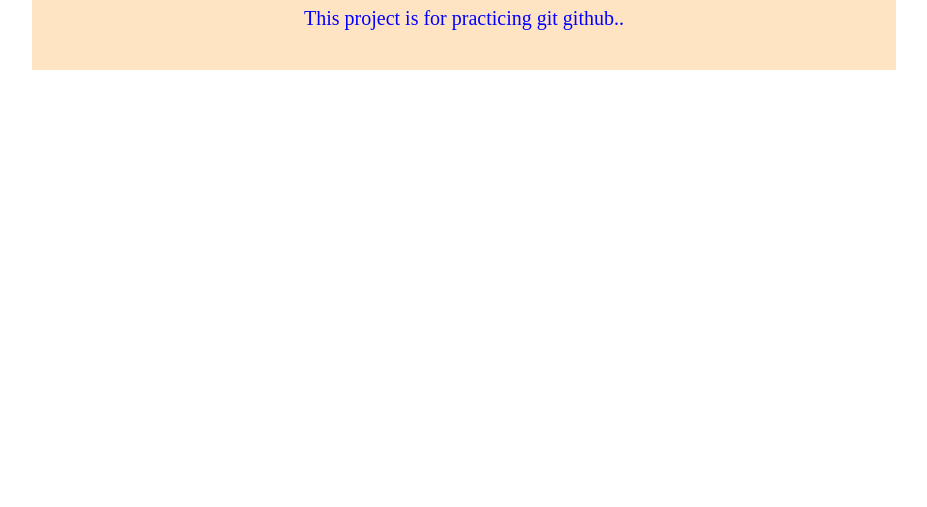
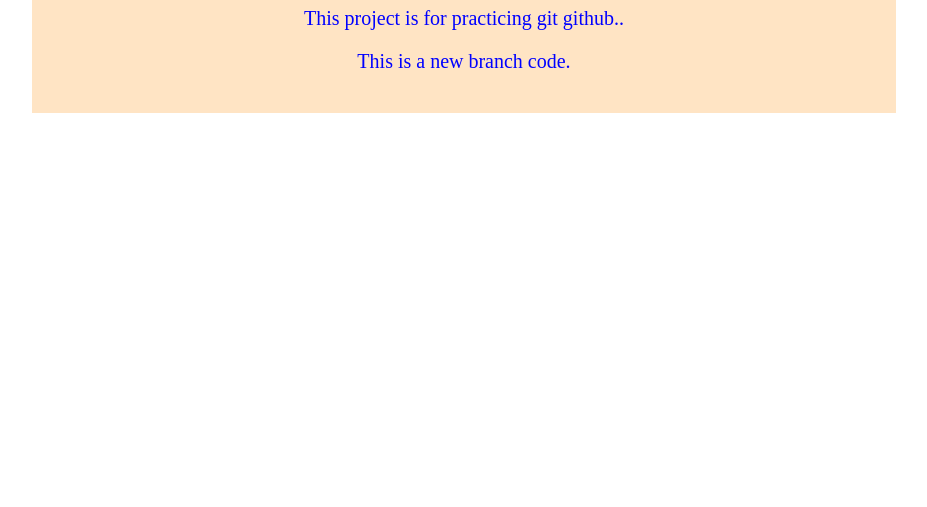
Before and after one commit to chaitanya3807/demo_repository, a plain HTML site: page index.html in a window 1280 px wide. Shown: the part 293-800 px from the top of the page, without its empty margins (176-1103 px from the left). Drawn offline with Linux system fonts and the light colour scheme.

Commit message:
add in new branch (#1)

```diff
--- a/index.html
+++ b/index.html
@@ -10,6 +10,7 @@
     <div>
         <h1>Practice</h1>
         <p>This project is for practicing git github..</p>
+        <p>This is a new branch code.</p>
     </div>
 </body>
 </html>
```
